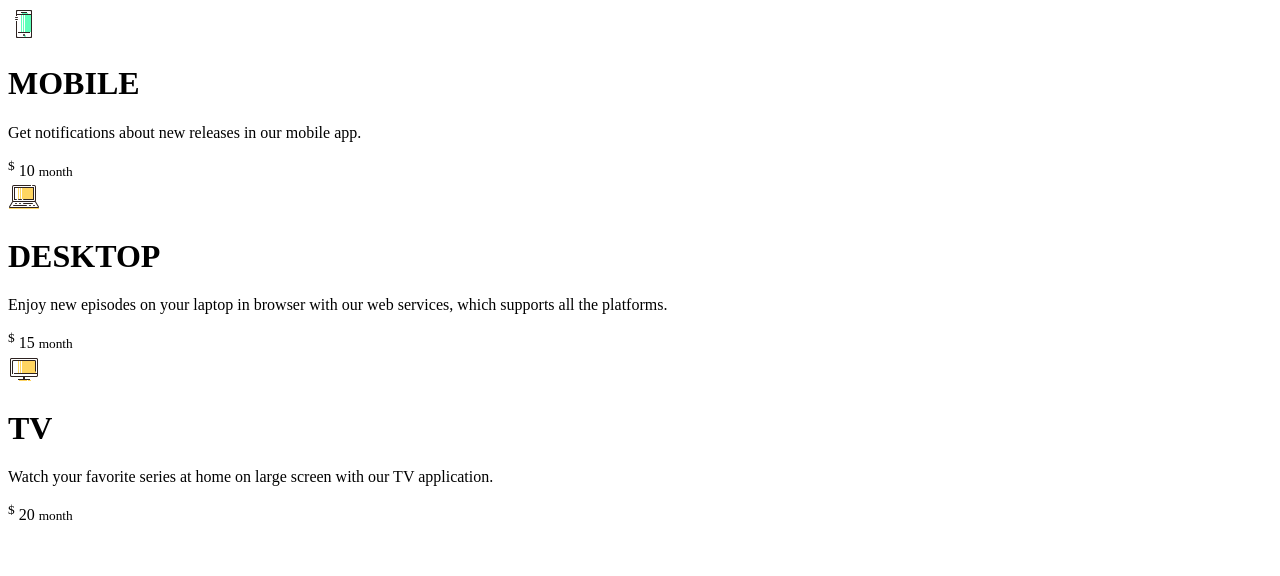
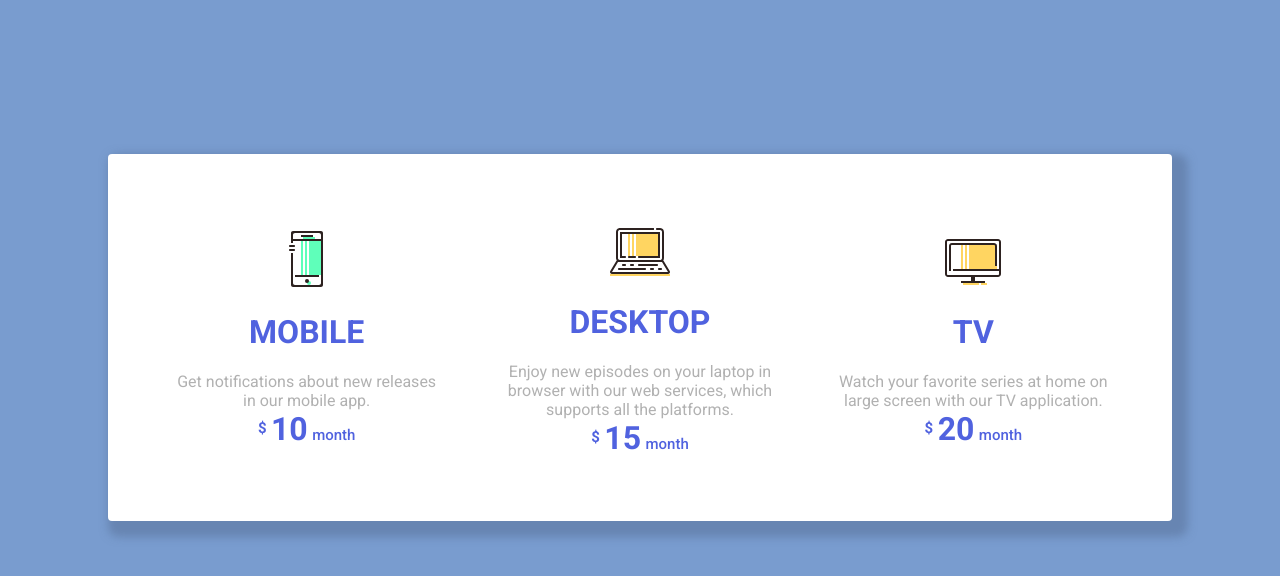
Before and after one commit to laibashaheeen/price-cards, a plain HTML site: page index.html in a window 1280 px wide. Drawn offline with Linux system fonts and the light colour scheme.

Commit message:
Update index.html

```diff
--- a/index.html
+++ b/index.html
@@ -6,7 +6,7 @@
         <meta http-equiv="X-UA-Compatible" content="ie=edge">
         <title>Price Card</title>
         <link href="https://fonts.googleapis.com/css?family=Roboto:400,500,700" rel="stylesheet">
-<!--         <link rel="stylesheet" href="./style.css" /> -->
+        <link rel="stylesheet" href="./style.css" />
     </head>
     <body>
     <div class="container">
```
